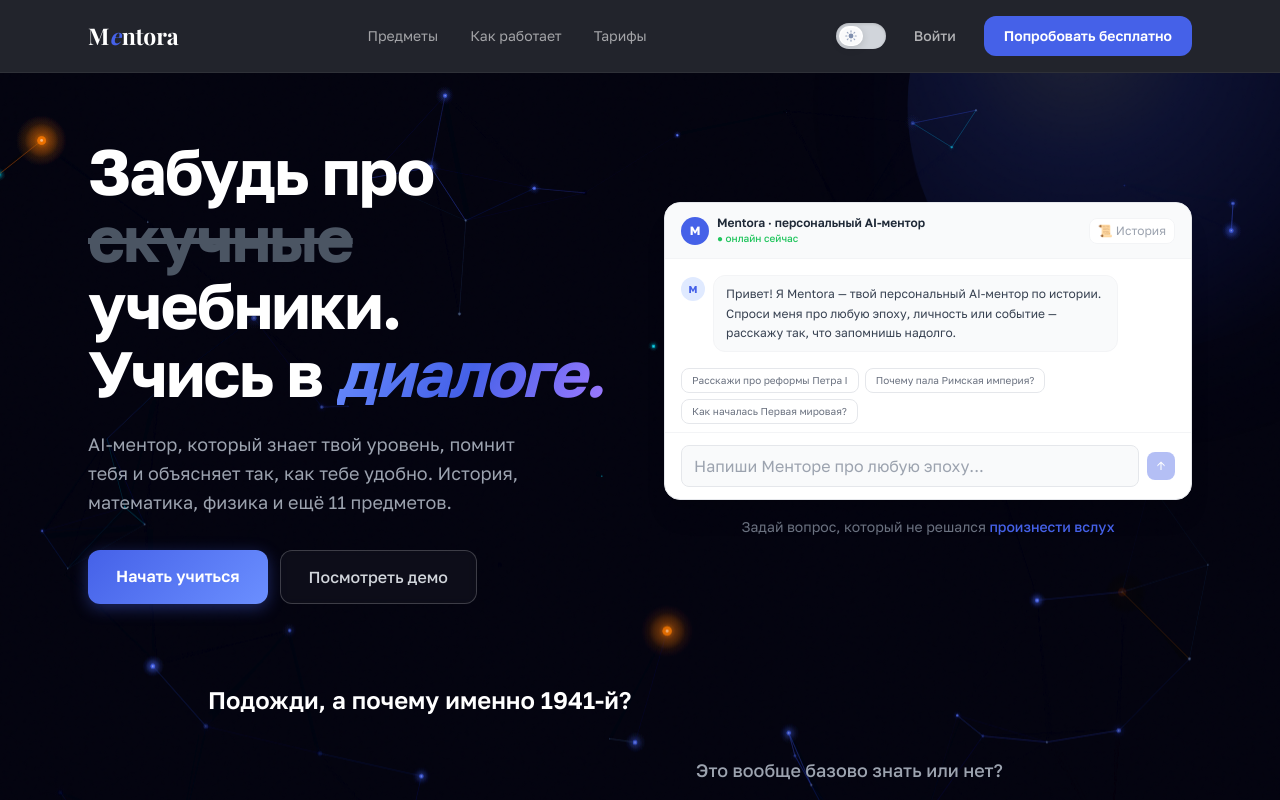
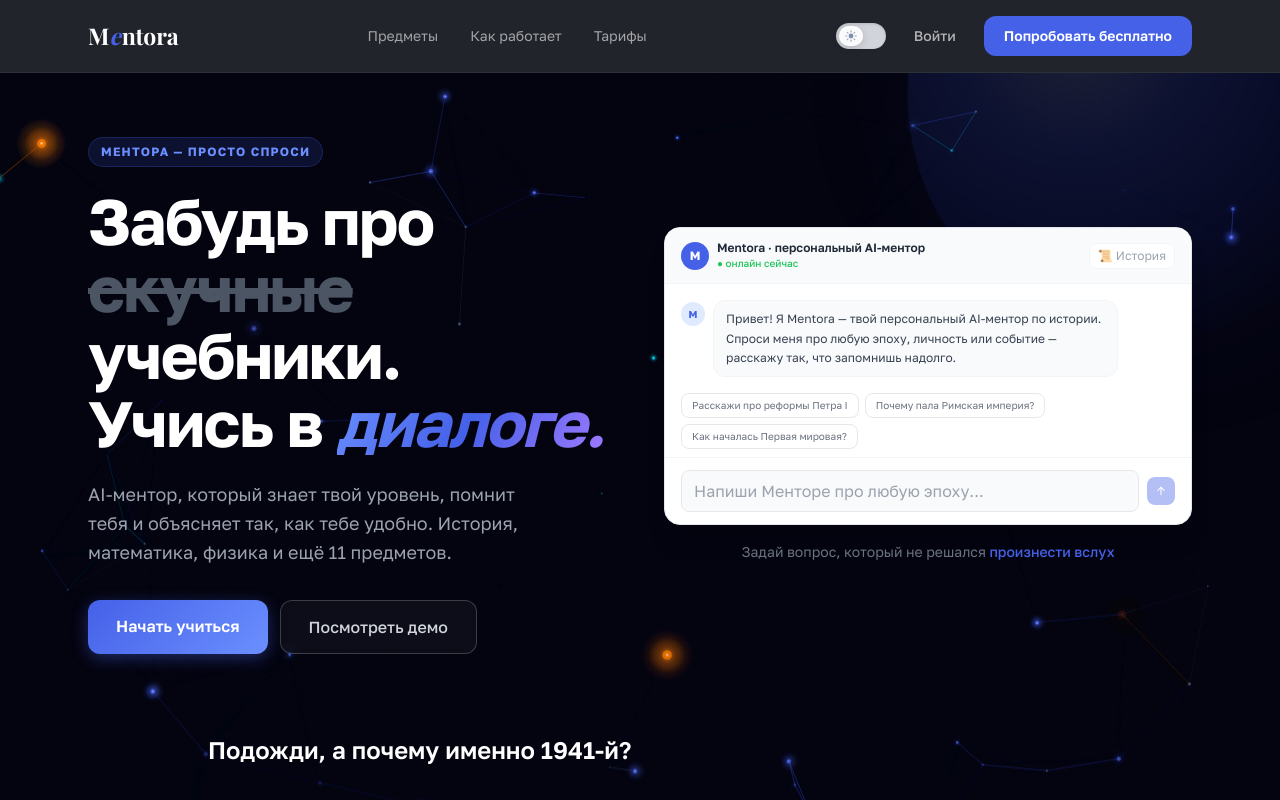
Before and after one commit to unrebay/mentora, a Next.js app: page / in a window 1280 px wide. Shown: the top 800 px of the page. Built offline with nearby package versions, Linux system fonts and the light colour scheme; no server answers.

Commit message:
Add slogan 'Ментора — просто спроси' to landing and about page

```diff
--- a/src/app/dashboard/about/page.tsx
+++ b/src/app/dashboard/about/page.tsx
@@ -195,11 +195,14 @@ export default function AboutPage() {
             fontSize: "clamp(30px, 5vw, 52px)",
             fontWeight: 900, lineHeight: 1.1,
             letterSpacing: "-1.5px", color: "var(--text)",
-            margin: "20px 0 18px",
+            margin: "20px 0 12px",
           }}>
             Ментор,<br />
             <span style={{ color: "#4561E8" }} className="dark:text-[#6b87ff]">которого ты всегда хотел</span>
           </h1>
+          <p style={{ fontSize: 13, fontWeight: 700, letterSpacing: "0.1em", textTransform: "uppercase" as const, color: "var(--text-muted)", marginBottom: 18 }}>
+            Ментора — просто спроси
+          </p>
           <p style={{ fontSize: 17, lineHeight: 1.75, color: "var(--text-secondary)", maxWidth: 580 }}>
             Хороший наставник знает, как ты мыслишь. Помнит, где ты застрял в прошлый раз.
             Объясняет по-новому, если с первого раза не понял. Не устаёт. Не осуждает.
--- a/src/app/page.tsx
+++ b/src/app/page.tsx
@@ -197,6 +197,10 @@ export default async function HomePage() {
         <div className="relative z-10 max-w-6xl mx-auto px-6 pt-16 pb-12">
           <div className="grid md:grid-cols-2 gap-12 items-center">
             <div>
+              <div className="inline-flex items-center gap-2 px-3 py-1.5 rounded-full mb-5 text-xs font-bold tracking-widest uppercase"
+                style={{ background: "rgba(69,97,232,0.15)", color: "#6B8FFF", border: "1px solid rgba(69,97,232,0.25)" }}>
+                Ментора — просто спроси
+              </div>
               <h1 className="text-[2.1rem] sm:text-[2.8rem] md:text-[3.2rem] lg:text-[4rem] font-black leading-[1.05] mb-6 tracking-tight text-white">
                 Забудь про{" "}
                 <span className="line-through text-gray-600 font-bold">скучные</span>{" "}
```
